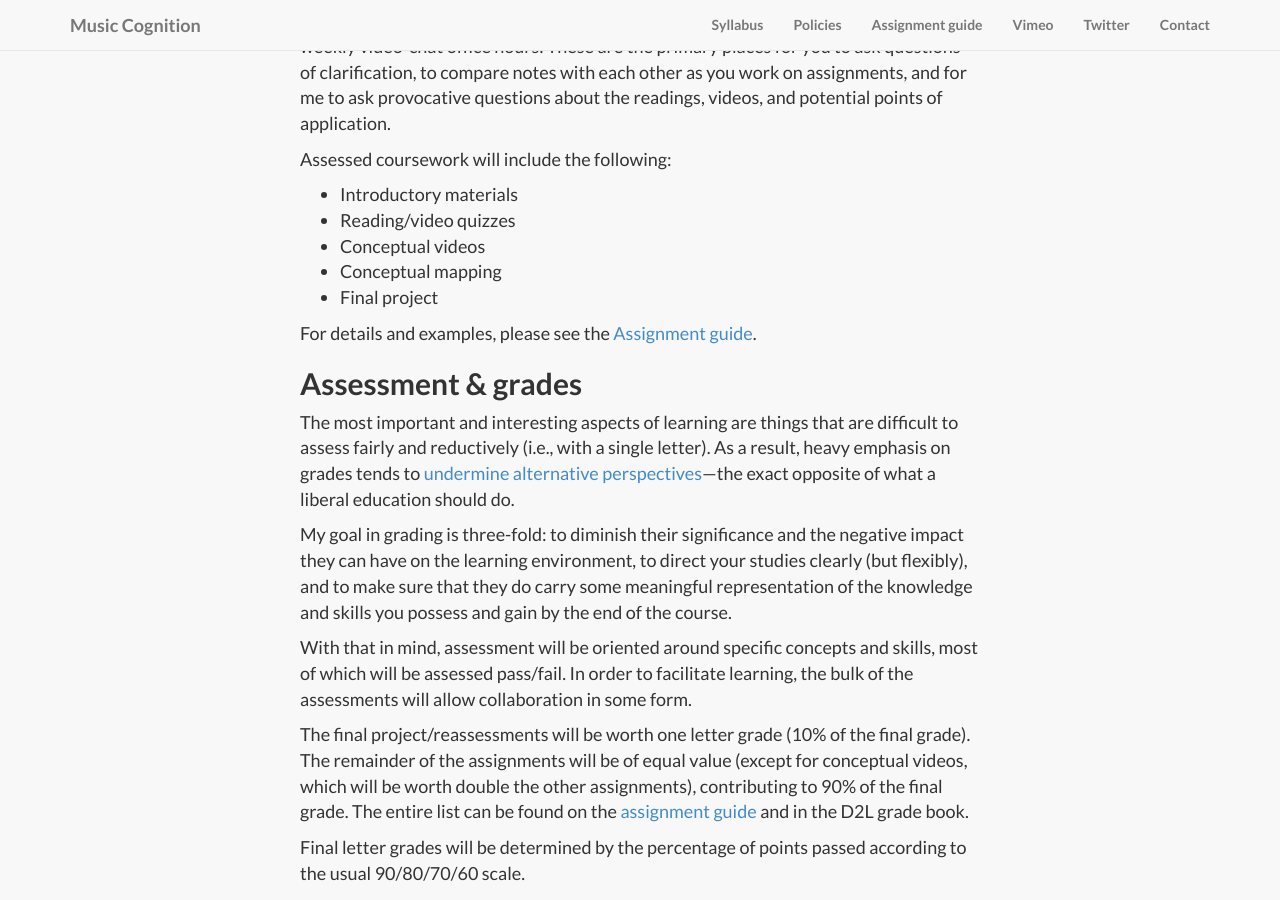
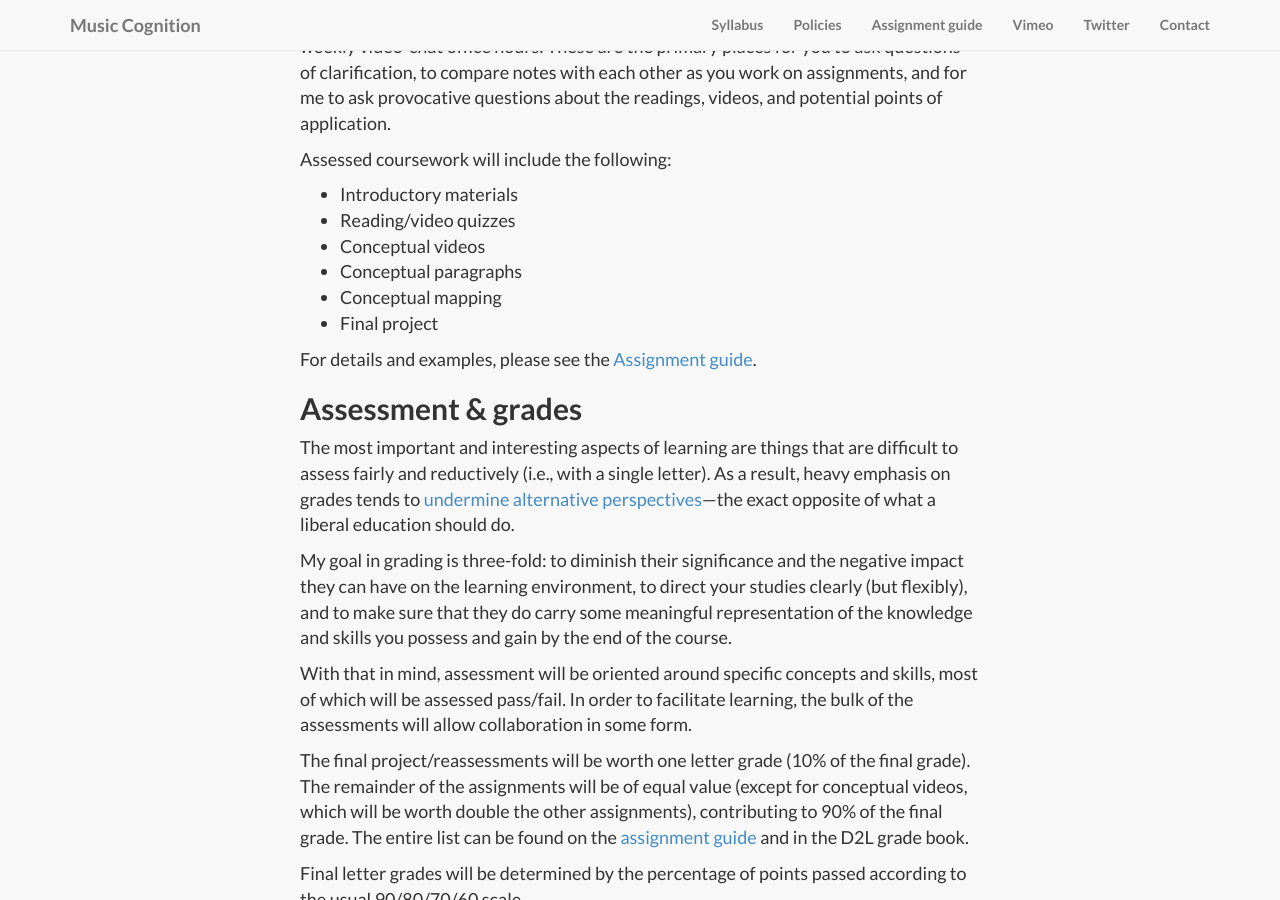
Before and after one commit to kshaffer/cognition, a Jekyll site: the page built from syllabus.md, in a window 1280 px wide and 900 px high, scrolled down 3462 px. Built offline with Jekyll 4.4.1, drawn with Linux system fonts in a browser that asks for light colours; nearby versions of some CDN libraries; library files that are not in the unit come from our copies.

Commit message:
updated syllabus and assessment guide

```diff
--- a/syllabus.md
+++ b/syllabus.md
@@ -81,6 +81,7 @@ Assessed coursework will include the following:
 - Introductory materials
 - Reading/video quizzes
 - Conceptual videos
+- Conceptual paragraphs
 - Conceptual mapping
 - Final project
 
```
